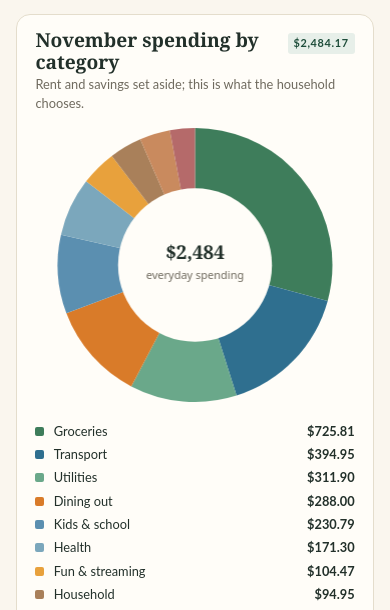
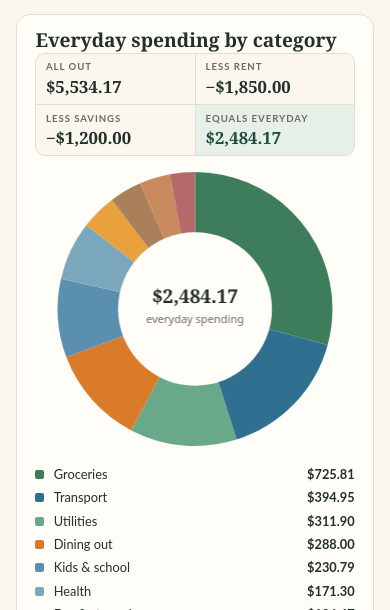
Before and after one commit to ljy13392272268-wq/household-budget-site, a plain HTML site: page app/index.html in a window 390 px wide. Both pictures are taken after a click on the link "Reports". Shown: the part 232-842 px from the top of the page. Drawn offline with Linux system fonts and the light colour scheme.

Commit message:
Hearth Ledger round 2 optimization (Doubao): readable envelopes, reports arithmetic, footer inside 800px

```diff
--- a/app/charts.js
+++ b/app/charts.js
@@ -1,12 +1,14 @@
 // Hearth Ledger — two drawings by hand on <canvas>: grouped bars for income
 // against spending, and a donut of the month's spending by category.
+
+import { money } from './store.js';
 
 const INK = '#22302a';
 const MUTED = '#6f6a5e';
 const LINE = '#e4ddcc';
 const GREEN = '#1e4d3a';
 const AMBER = '#c96f22';
-const SANS = '11px system-ui, -apple-system, "Segoe UI", sans-serif';
+const SANS = '11px system-ui, "Segoe UI", sans-serif';
 
 function setupCanvas(canvas) {
   const dpr = window.devicePixelRatio || 1;
@@ -96,7 +98,7 @@ export function drawDonut(canvas, slices, centerNote = 'spent in November') {
   ctx.font = 'bold 19px "Iowan Old Style", "Bitstream Charter", Georgia, serif';
   ctx.textAlign = 'center';
   ctx.textBaseline = 'middle';
-  ctx.fillText(`$${Math.round(total).toLocaleString('en-US')}`, cx, cy - 11);
+  ctx.fillText(money(total), cx, cy - 11);
   ctx.fillStyle = MUTED;
   ctx.font = SANS;
   ctx.fillText(centerNote, cx, cy + 11);
--- a/app/index.html
+++ b/app/index.html
@@ -3,7 +3,7 @@
 <head>
 <meta charset="utf-8">
 <meta name="viewport" content="width=device-width, initial-scale=1">
-<meta name="description" content="Hearth Ledger — a household budget that adds up: the month at a glance, envelopes, a ledger, bills, savings goals, reports and a 50/30/20 planner. Offline, from its own files.">
+<meta name="description" content="Hearth Ledger — a household budget that adds up: the month at a glance, envelopes, a ledger, bills, goals, reports and a 50/30/20 planner, all offline.">
 <title>Hearth Ledger — a household budget that adds up</title>
 <link rel="icon" href="favicon.svg" type="image/svg+xml">
 <link rel="stylesheet" href="style.css">
--- a/app/store.js
+++ b/app/store.js
@@ -6,8 +6,6 @@ const HOUSEHOLD = {
   members: ['Maya', 'Tom', 'Leo (9)', 'June (6)'],
   month: 'November 2026',
   monthKey: '2026-11',
-  payday: 'Fridays, every two weeks',
-  note: 'Take-home pay, after tax. Rent is due on the 1st; the savings transfer goes out on the 3rd.',
 };
 const CATEGORIES = [
   { id: 'housing', name: 'Housing', limit: 1850, kind: 'needs', color: '#1e4d3a' },
--- a/app/style.css
+++ b/app/style.css
@@ -42,10 +42,10 @@ button { font: inherit; cursor: pointer; }
 .site-nav a { padding: 0.4em 0.75em; border-radius: 999px; text-decoration: none; color: var(--ink); font-weight: 700; font-size: 0.92rem; }
 .site-nav a:hover { background: var(--green-soft); color: var(--green); }
 .site-nav a.active { background: var(--green); color: #fff; }
-.site-footer { max-width: 1120px; margin: 0 auto; padding: 1.4rem 1.25rem 2.5rem; color: var(--muted); font-size: 0.85rem; border-top: 1px solid var(--line); }
+.site-footer { max-width: 1120px; margin: 0 auto; padding: 1.1rem 1.25rem 1.2rem; color: var(--muted); font-size: 0.85rem; border-top: 1px solid var(--line); }
 .site-footer .link-button { color: var(--green); }
 
-.page { max-width: 1120px; margin: 0 auto; padding: 0.5rem 1.25rem 2rem; }
+.page { max-width: 1120px; margin: 0 auto; padding: 0.5rem 1.25rem 1rem; }
 .page-head { margin: 0.4rem 0 1.1rem; }
 .page-head .lede { max-width: 68ch; }
 .eyebrow { text-transform: uppercase; letter-spacing: 0.1em; font-size: 0.7rem; font-weight: 700; color: var(--amber); margin: 0 0 0.35em; }
@@ -96,15 +96,15 @@ button { font: inherit; cursor: pointer; }
 
 /* Envelope rows: name, figures, and a bar under the line */
 
-.env { display: grid; grid-template-columns: 0.6em minmax(0, 1fr) auto 5.9em; grid-template-areas: "dot name figure left" "bar bar bar bar"; column-gap: 0.45rem; align-items: baseline; padding: 0.34rem 0; border-bottom: 1px solid var(--line-soft); }
+.env { display: grid; grid-template-columns: 0.7em minmax(0, 1fr) auto 7.4em; grid-template-areas: "dot name figure left" "bar bar bar bar"; column-gap: 0.55rem; align-items: baseline; padding: 0.5rem 0; border-bottom: 1px solid var(--line-soft); }
 .env:last-child { border-bottom: 0; padding-bottom: 0; }
 .env .dot { grid-area: dot; align-self: center; }
-.env-name { grid-area: name; font-weight: 700; font-size: 0.85rem; line-height: 1.3; overflow: hidden; text-overflow: ellipsis; white-space: nowrap; }
-.env-figure { grid-area: figure; font-size: 0.8rem; line-height: 1.3; white-space: nowrap; }
-.env-figure .of { color: var(--muted); font-size: 0.74rem; }
-.env-left { grid-area: left; font-size: 0.74rem; line-height: 1.3; color: var(--muted); text-align: right; white-space: nowrap; }
-.env .bar { grid-area: bar; margin-top: 0.26rem; }
-.env-grid { display: grid; grid-template-columns: 1fr 1fr; column-gap: 1.8rem; }
+.env-name { grid-area: name; font-weight: 700; font-size: 0.98rem; line-height: 1.3; overflow: hidden; text-overflow: ellipsis; white-space: nowrap; }
+.env-figure { grid-area: figure; font-size: 0.92rem; line-height: 1.3; white-space: nowrap; }
+.env-figure .of { color: var(--muted); font-size: 0.82rem; }
+.env-left { grid-area: left; font-size: 0.9rem; font-weight: 700; line-height: 1.3; text-align: right; white-space: nowrap; }
+.env .bar { grid-area: bar; height: 10px; margin-top: 0.34rem; }
+.env-grid { display: grid; grid-template-columns: 1fr; }
 
 /* Bills on the dashboard */
 
@@ -205,6 +205,14 @@ input:focus, select:focus { outline: 2px solid var(--green); outline-offset: 1px
 
 /* Reports and planner */
 
+.recon { display: grid; grid-template-columns: repeat(4, 1fr); margin: 0.1rem 0 0.45rem; border: 1px solid var(--line); border-radius: 10px; background: #fbf7ee; overflow: hidden; }
+.recon > div { padding: 0.4rem 0.6rem 0.45rem; border-left: 1px solid var(--line); }
+.recon > div:first-child { border-left: 0; }
+.recon .micro { font-size: 0.6rem; }
+.recon b { display: block; font-family: var(--serif); font-size: 1.05rem; line-height: 1.2; margin-top: 0.12em; white-space: nowrap; }
+.recon-sum { background: var(--green-soft); }
+.recon-sum b { color: var(--green); }
+
 .donut-legend { list-style: none; margin: 0.6rem 0 0; padding: 0; columns: 2; column-gap: 1.2rem; }
 .donut-legend li { display: flex; gap: 0.35rem; align-items: baseline; padding: 0.16em 0; break-inside: avoid; font-size: 0.8rem; }
 .donut-legend b { margin-left: auto; font-weight: 700; }
@@ -240,7 +248,9 @@ input:focus, select:focus { outline: 2px solid var(--green); outline-offset: 1px
   .board-strip > div:nth-child(n + 3) { border-top: 1px solid rgb(255 255 255 / 0.13); }
   .board-strip strong { font-size: 1.05rem; }
   .board-strip small { font-size: 0.68rem; }
-  .env-grid { grid-template-columns: 1fr; }
+  .recon { grid-template-columns: 1fr 1fr; }
+  .recon > div:nth-child(3) { border-left: 0; }
+  .recon > div:nth-child(n + 3) { border-top: 1px solid var(--line); }
   .budget-grid, .goals-grid { grid-template-columns: 1fr; }
   .donut-legend { columns: 1; }
   table.ledger { font-size: 0.78rem; }
--- a/app/views.js
+++ b/app/views.js
@@ -70,7 +70,6 @@ function addTransactionForm() {
       <label>Amount ($) <input type="number" name="amount" min="0.01" step="0.01" placeholder="0.00" required></label>
       <button type="submit" class="button">Add to the ledger</button>
     </div>
-    <p class="hint">Every total, bar and chart moves with it.</p>
   </form>`;
 }
 
@@ -91,8 +90,8 @@ export function dashboardView() {
   const envelopes = store.state.categories
     .filter((c) => c.kind !== 'savings')
     .map((c) => ({ c, spent: byCategory[c.id] }))
-    .sort((a, b) => percent(b.spent, b.c.limit) - percent(a.spent, a.c.limit))
-    .slice(0, 6);
+    .sort((a, b) => a.c.limit - a.spent - (b.c.limit - b.spent))
+    .slice(0, 4);
   const near = store.state.categories.filter((c) => c.kind !== 'savings' && c.limit - byCategory[c.id] <= 25).length;
   const envelopeCount = store.state.categories.filter((c) => c.kind !== 'savings').length;
 
@@ -162,10 +161,9 @@ export function dashboardView() {
   <div class="row">
     <article class="card">
       <header class="card-head">
-        <h2>Envelope watch</h2>
-        <a class="card-link" href="#/budget">All ${store.state.categories.length} &rarr;</a>
+        <h2>Envelopes closest to the limit <span class="chip">${near} of ${envelopeCount} within $25</span></h2>
+        <a class="card-link" href="#/budget">All envelopes &rarr;</a>
       </header>
-      <p class="card-note">${near} of ${envelopeCount} within $25 of the limit</p>
       <div class="env-grid">${envelopes.map((e) => envelopeRow(e.c, e.spent)).join('')}</div>
     </article>
   </div>`;
@@ -207,7 +205,6 @@ export function budgetView() {
       <label>Monthly limit ($) <input type="number" name="limit" min="0" step="1" placeholder="100" required></label>
       <button type="submit" class="button">Add to the budget</button>
     </div>
-    <p class="hint">It joins the grid and counts toward the month's plan.</p>
   </form>`;
 }
 
@@ -303,12 +300,12 @@ export function billsGoalsView() {
 export function reportsView() {
   const { income, spent } = store.totals();
   const byCategory = store.spentByCategory();
-  const day = Number(store.asOf().slice(8, 10));
   const donutSlices = store.state.categories
     .filter((c) => c.id !== 'housing' && c.kind !== 'savings' && byCategory[c.id] > 0)
     .map((c) => ({ label: c.name, value: byCategory[c.id], color: c.color }))
     .sort((a, b) => b.value - a.value);
   const everydayTotal = donutSlices.reduce((sum, s) => sum + s.value, 0);
+  const rent = byCategory.housing ?? 0;
   const biggest = donutSlices[0];
   const biggestTx = [...store.state.transactions]
     .filter((t) => t.type === 'expense' && t.category !== 'housing' && t.category !== 'savings')
@@ -321,9 +318,14 @@ export function reportsView() {
   return `${pageHead('Reports', 'Where November’s money went, and how it stacks up against the last five.')}
   <section class="row row-main">
     <article class="card">
-      <header class="card-head"><h2>November spending by category</h2><span class="chip">${money(everydayTotal)}</span></header>
-      <p class="card-note">Rent and savings set aside; this is what the household chooses.</p>
-      <canvas id="donut-chart" class="chart chart-donut" width="640" height="300" aria-label="Donut chart of spending by category"></canvas>
+      <header class="card-head"><h2>Everyday spending by category</h2></header>
+      <div class="recon">
+        <div><span class="micro">All out</span><b>${money(spent)}</b></div>
+        <div><span class="micro">Less rent</span><b>&minus;${money(rent)}</b></div>
+        <div><span class="micro">Less savings</span><b>&minus;${money(saved)}</b></div>
+        <div class="recon-sum"><span class="micro">Equals everyday</span><b>${money(everydayTotal)}</b></div>
+      </div>
+      <canvas id="donut-chart" class="chart chart-donut" width="640" height="300" aria-label="Donut chart of everyday spending by category"></canvas>
       <ul class="donut-legend">
         ${donutSlices.map((s) => `<li><i class="sw" style="background:${s.color}"></i>${escapeHtml(s.label)}<b>${money(s.value)}</b></li>`).join('')}
       </ul>
```
Also changed, not shown: 1 other file.
